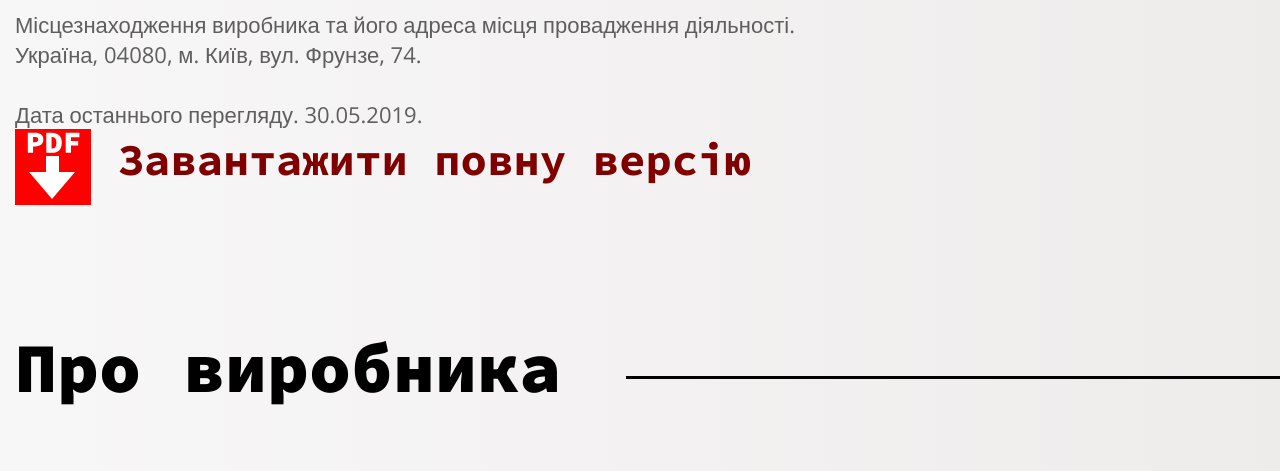
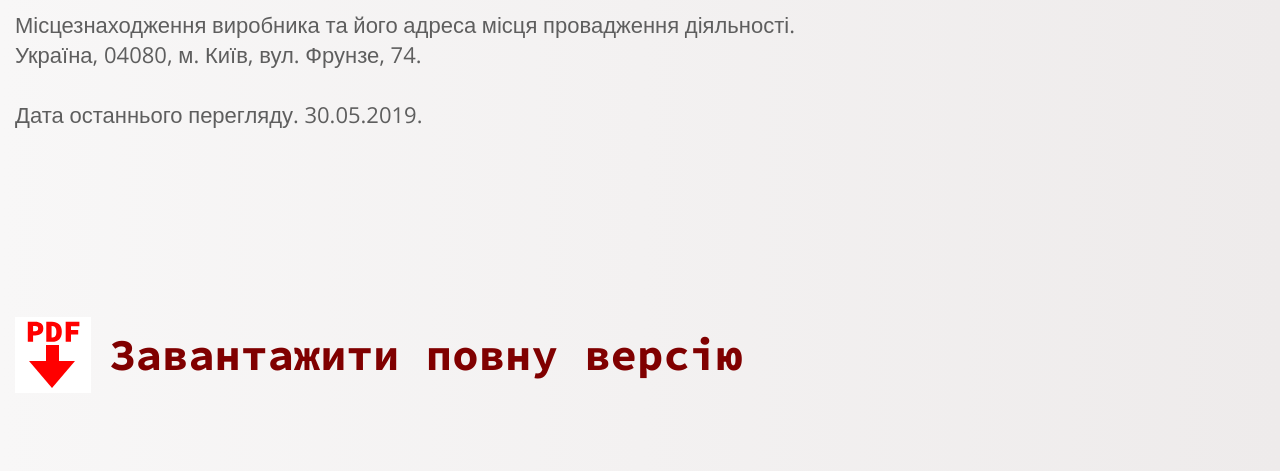
Before and after one commit to v-lavs/rpr-site, a website: page instruction1.html in a window 1280 px wide. Shown: the part 6340-6811 px from the top of the page. Drawn offline with nearby package versions, Linux system fonts and the light colour scheme.

Commit message:
fixed upload-btn

```diff
--- a/instruction1.html
+++ b/instruction1.html
@@ -93,13 +93,15 @@
                     <p>Фармакологічні властивості.<br>
                         Фармакодинаміка.<br>
                         N-ацетил-L-цистеїн (АЦ) чинить виражену муколітичну дію на слизовий і слизисто-гнійний секрети
-                        за рахунок деполімеризації мукопротеїнових комплексів і нуклеїнових кислот, які надають в’язкості
+                        за рахунок деполімеризації мукопротеїнових комплексів і нуклеїнових кислот, які надають
+                        в’язкості
                         гіаліновому і гнійному компонентам мокротиння та іншим секретам. Додаткові властивості: зниження
                         індукованої гіперплазії мукоцитів, підвищення вироблення сурфактанта за рахунок стимуляції
                         пневмоцитів типу II, стимуляція активності мукоциліарного апарату, що сприяє поліпшенню
                         мукоциліарного кліренсу.<br>
                         N-ацетил-L-цистеїн також чинить пряму антиоксидантну дію за рахунок наявності нуклеофільної
-                        вільної тіольної групи (SH), яка здатна безпосередньо взаємодіяти з електрофільними групами окисних
+                        вільної тіольної групи (SH), яка здатна безпосередньо взаємодіяти з електрофільними групами
+                        окисних
                         радикалів. АЦ запобігає інактивації -1-антитрипсину − ферменту, який інгібує еластазу,
                         хлорноватистою кислотою (HOCl) − сильним окиснювачем, що виробляється мієлопероксидазою активних
                         фагоцитів.<br>
@@ -107,15 +109,18 @@
                         Усередині клітини АЦ деацетилюється з утворенням L-цистеїну, незамінної амінокислоти для синтезу
                         глутатіону. На додаток до цього АЦ, який є прекурсором глутатіону, чинить непрямий
                         антиоксидантний ефект. Глутатіон є високоактивним трипептидом, поширеним в різних тканинах
-                        тварин і незамінним для збереження функціональної здатності клітини і її морфологічної цілісності.
+                        тварин і незамінним для збереження функціональної здатності клітини і її морфологічної
+                        цілісності.
                         Фактично він є частиною найбільш важливого внутрішньоклітинного механізму захисту від окисних
-                        радикалів, як екзо-, так і ендогенних, і деяких цитотоксичних речовин, включаючи парацетамол.<br>
+                        радикалів, як екзо-, так і ендогенних, і деяких цитотоксичних речовин, включаючи
+                        парацетамол.<br>
                         Парацетамол чинить цитотоксичну дію шляхом прогресуючого зниження вмісту глутатіону. АЦ відіграє
                         першорядну роль у збереженні адекватних рівнів глутатiону, таким чином, посилюючи клітинний
                         захист.
                         Внаслідок цього АЦ являє собою специфічний антидот при отруєнні парацетамолом.<br>
                         У хворих на ХОЗЛ прийом 1200 мг АЦ на день протягом 6 тижнів призводив до значного підвищення
-                        об’єму вдиху і форсованої життєвої ємностї легень (ФЖЄЛ), можливо, внаслідок зменшення повітряного
+                        об’єму вдиху і форсованої життєвої ємностї легень (ФЖЄЛ), можливо, внаслідок зменшення
+                        повітряного
                         захоплення.<br>
                         У хворих з ідіопатичним фіброзом легенiв (ІФЛ) застосування ацетилцистеїну перорально по 600 мг
                         3 рази на день протягом одного року в поєднанні зі стандартною терапією ІФЛ (преднізолон і
@@ -126,22 +131,26 @@
                         При застосуванні в дуже високих дозах (до 3000 мг щодня протягом 4 тижнів) хворим на
                         муковісцидоз АЦ не чинив значної токсичної дії.<br>
                         Антиоксидантна ефективність АЦ пов’язана з вираженим зниженням активності еластази в мокроті, що
-                        є найзначнішим показником функції легенiв у хворих на муковісцидоз. Окрім цього, на тлі лікування
+                        є найзначнішим показником функції легенiв у хворих на муковісцидоз. Окрім цього, на тлі
+                        лікування
                         відзначалося зниження кількості нейтрофілів в дихальних шляхах, а також числа нейтрофілів, які
                         активно виділяють багаті еластазою гранули.
                     </p>
                     <p>Фармакокінетика.<br>
                         Абсорбція<br>
                         У людини після перорального прийому ацетилцистеїн повністю абсорбується. Через метаболізм в
-                        стінках кишечнику і ефект першого проходження біодоступність ацетилцистеїну при пероральному прийомі
-                        дуже низька (приблизно 10 %). Для різних лікарських форм відмінностей не виявлено. У хворих з різними
+                        стінках кишечнику і ефект першого проходження біодоступність ацетилцистеїну при пероральному
+                        прийомі
+                        дуже низька (приблизно 10 %). Для різних лікарських форм відмінностей не виявлено. У хворих з
+                        різними
                         дихальними і серцевими захворюваннями максимальна концентрація АЦ в плазмі крові досягається
                         через 1–3 години після прийому і залишається високою протягом 24 годин.<br>
                         Розподіл<br>
                         Ацетилцистеїн розподіляється в організмі як у незміненому вигляді (20 %), так і у вигляді
                         метаболітів (активних) (80 %), при цьому переважно він виявляється в печінці, нирках, легенях і
                         бронхіальному секреті. Об’єм розподілу АЦ від 0,33 до 0,47 л/кг. Зв’язування з білками плазми
-                        крові становить близько 50 % через 4 години після прийому і зменшується до 20 % через 12 годин.<br>
+                        крові становить близько 50 % через 4 години після прийому і зменшується до 20 % через 12
+                        годин.<br>
                         Метаболізм і виведення<br>
                         Після перорального прийому АЦ швидко і екстенсивно метаболізується в стінках кишечнику і
                         печінки.
@@ -185,10 +194,12 @@
                     <p>
                         Особливості застосування.<br>
                         Пацієнти, хворi на бронхіальну астму, повинні знаходитися під строгим контролем під час
-                        лікування через можливий розвиток бронхоспазму. У разі виникнення бронхоспазму лікування ацетилцистеїном
+                        лікування через можливий розвиток бронхоспазму. У разі виникнення бронхоспазму лікування
+                        ацетилцистеїном
                         слід негайно припинити.<br>
                         Рекомендується з обережністю приймати препарат пацієнтам із виразкою шлунка та дванадцятипалої
-                        кишки в анамнезі, особливо у разі супутнього прийому iнших лікарських засобів, що подразнюють слизову
+                        кишки в анамнезі, особливо у разі супутнього прийому iнших лікарських засобів, що подразнюють
+                        слизову
                         оболонку шлунка.<br>
                         Пацієнтам із захворюваннями печінки або нирок ацетилцистеїн слід призначати з обережністю для
                         уникнення накопичення азотовмісних речовин в організмі.<br>
@@ -201,7 +212,8 @@
                         Легкий сірчаний запах не є ознакою зміни препарату, а є специфічним для дiючої речовини.
                         Муколітичні засоби можуть викликати бронхіальну обструкцію у дітей віком до 2 років. Внаслідок
                         фізіологічних особливостей дихальної системи у дітей цієї вікової групи здатність очищення
-                        секреції дихальних шляхів обмежена. Тому муколiтики не слід застосовувати дітям віком до 2 років.
+                        секреції дихальних шляхів обмежена. Тому муколiтики не слід застосовувати дітям віком до 2
+                        років.
                         Рапіра 100 містить аспартам, джерело фенілаланіну. Це необхідно враховувати пацієнтам з
                         фенілкетонурією.<br>
                         Лікарський засіб мiстить сорбiтол, тому пацiєнтам зi спадковою непереносимiстю фруктози цей
@@ -211,7 +223,8 @@
                         Застосування у період вагітності або годування груддю.<br>
                         Вагітність<br>
                         Клінічні дані про застосування ацетилцистеїну вагітним жінкам обмежені. Дослідження на тваринах
-                        не виявили прямих чи непрямих негативних впливів на вагітність, ембріо-фетальний розвиток, пологи
+                        не виявили прямих чи непрямих негативних впливів на вагітність, ембріо-фетальний розвиток,
+                        пологи
                         та постнатальний розвиток.<br>
                         Годування груддю<br>
                         Інформація про проникнення в грудне молоко відсутня.<br>
@@ -263,7 +276,8 @@
                     <p>
                         У дуже рідкісних випадках у зв’язку з прийомом ацетилцистеїну повідомлялося про тяжкі шкірні
                         реакції, такі як, наприклад, синдром Стівенса – Джонсона і синдром Лайєлла. У більшості випадків
-                        як мінімум ще один лікарський засіб може з більшою ймовірністю бути причиною появи шкірно-слизового
+                        як мінімум ще один лікарський засіб може з більшою ймовірністю бути причиною появи
+                        шкірно-слизового
                         синдрому. Тому, при появі будь-яких нових змін на шкірі або слизових оболонках потрібно
                         звернутися до лікаря і негайно відмінити прийом ацетилцистеїну.
                     </p>
@@ -304,12 +318,26 @@
                         Дата останнього перегляду. 30.05.2019.
                     </p>
                 </div>
-                <p class="description-action color_dark-red">
-                    <a href="#" class="upload-pdf" download>
-                        <img src="assets/img/svg/upload-pdf.svg" alt="Загрузить" class="img">
-                    </a>
+                <a href="#" class="upload-pdf" download>
+                        <span class="wrap-svg">
+                            <svg class="icon-svg" xmlns="http://www.w3.org/2000/svg" width="53" height="67"
+                                 viewBox="0 0 53 67">
+                                <g>
+                                    <g>
+                                        <path fill="#ff0000" d="M19 44V24h13v20z"/>
+                                    </g>
+                                    <g>
+                                        <path fill="#ff0000" d="M25 67L2 40h46z"/>
+                                    </g>
+                                    <g>
+                                        <path fill="#ff0000"
+                                              d="M38.686 20.872V.844h13.711V5.28h-8.411V9.1h7.21v4.437h-7.21v7.334zm-14.112-4.253h.185c.637 0 1.238-.087 1.803-.261a3.36 3.36 0 0 0 1.463-.91c.411-.43.74-1.026.986-1.786.247-.76.37-1.726.37-2.897 0-1.17-.123-2.126-.37-2.865-.246-.74-.575-1.315-.986-1.726a3.24 3.24 0 0 0-1.463-.847 6.825 6.825 0 0 0-1.803-.231h-.185zm-5.3 4.253V.844h5.762c1.438 0 2.753.185 3.944.554 1.192.37 2.219.956 3.082 1.757.862.8 1.535 1.828 2.018 3.08.482 1.254.724 2.764.724 4.53 0 1.767-.236 3.287-.709 4.56-.472 1.274-1.135 2.322-1.987 3.143a7.952 7.952 0 0 1-3.004 1.818c-1.15.39-2.404.586-3.76.586zM6.088 10.334H8.06c1.048 0 1.823-.247 2.326-.74.504-.493.755-1.191.755-2.095 0-.904-.267-1.54-.8-1.91-.535-.37-1.295-.555-2.28-.555H6.086zm-5.3 10.538V.844h7.519c1.068 0 2.09.108 3.065.323.976.216 1.829.586 2.558 1.11a5.611 5.611 0 0 1 1.74 2.064c.432.852.648 1.905.648 3.158 0 1.233-.221 2.29-.663 3.174a6.142 6.142 0 0 1-1.772 2.172 7.642 7.642 0 0 1-2.557 1.263c-.965.278-1.972.416-3.02.416H6.088v6.348z"/>
+                                    </g>
+                                </g>
+                            </svg>
+                        </span>
                     Завантажити повну версію
-                </p>
+                </a>
             </div>
         </article>
         <section class="section-producer">
--- a/src/scss/base/base.scss
+++ b/src/scss/base/base.scss
@@ -123,12 +123,39 @@ body {
 }
 
 .upload-pdf {
-  width: 76px;
-  height: 76px;
-  padding: 3px 5px;
-  background-color: $red;
-  display: inline-block;
-  text-align: center;
+  color: #800000;
+  font-family: $secondary-font;
+  font-size: 44px;
+  font-weight: 700;
+  display: inline-flex;
+  align-items: center;
+
+  .wrap-svg {
+    width: 76px;
+    height: 76px;
+    padding: 4px 5px;
+    background-color: $white;
+    display: inline-block;
+    text-align: center;
+    transition: background-color .4s;
+    margin-right: 18px;
+
+    .icon-svg {
+      width: auto;
+      transition: .4s;
+    }
+  }
+
+  &:hover,
+  &:focus {
+    .wrap-svg {
+      background-color: #ff0000;
+
+      .icon-svg path {
+        fill: #ffffff;
+      }
+    }
+  }
 }
 
 .dynamic-content {
@@ -140,7 +167,7 @@ body {
     }
   }
 
-  h2{
+  h2 {
     font-family: $secondary-font;
     font-size: 44px;
     font-weight: 700;
@@ -148,19 +175,22 @@ body {
     margin-bottom: 40px;
     margin-top: 55px;
   }
-  ul{
+
+  ul {
     display: flex;
     flex-wrap: wrap;
     align-items: center;
     justify-content: space-between;
     margin-bottom: 30px;
-    li{
+
+    li {
       position: relative;
       width: 45%;
       padding-left: 52px;
       padding-right: 10%;
       margin-bottom: 56px;
-      &:before{
+
+      &:before {
         position: absolute;
         content: '';
         left: 0;
@@ -177,6 +207,7 @@ body {
     }
   }
 }
-article .heading{
+
+article .heading {
   font-family: $secondary-font;
 }
--- a/src/scss/pages/instruction.scss
+++ b/src/scss/pages/instruction.scss
@@ -25,6 +25,9 @@
     &.bg-application_danger:before{
       background-color: #e42313;
     }
+  }
+  .dynamic-content{
+    margin-bottom: 15%;
   }
 }
 
```
Also changed, not shown: instruction2.html (+19 -5 lines), instruction3.html (+19 -5 lines), dist/main.css.
